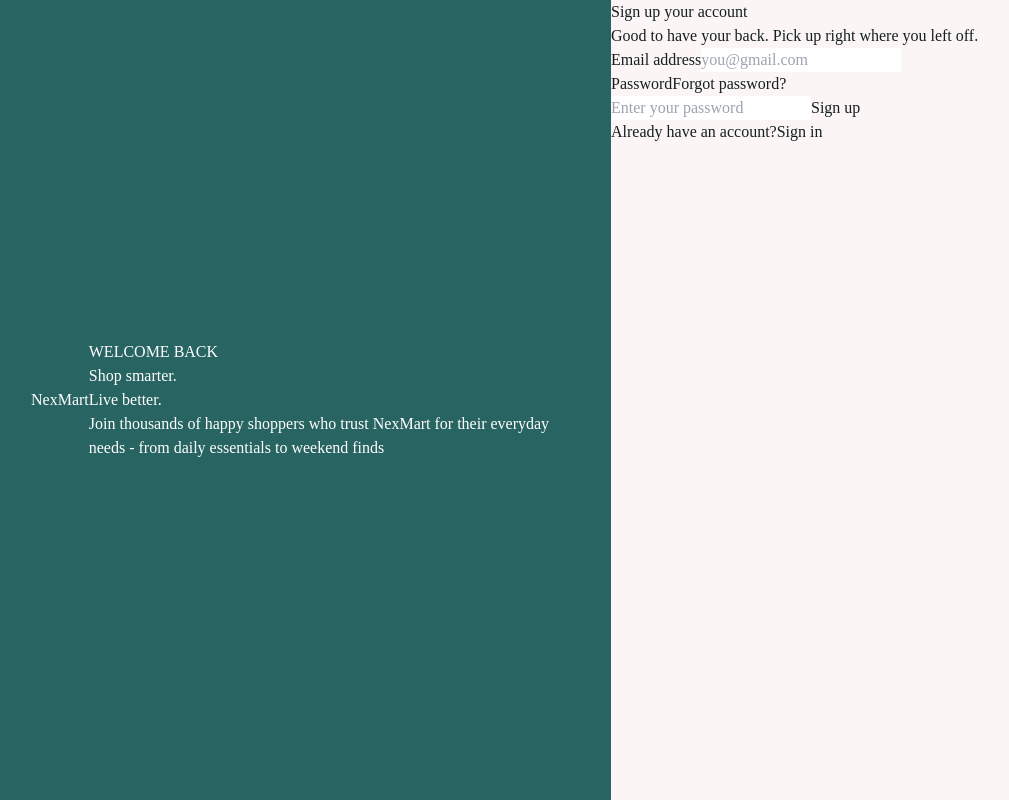
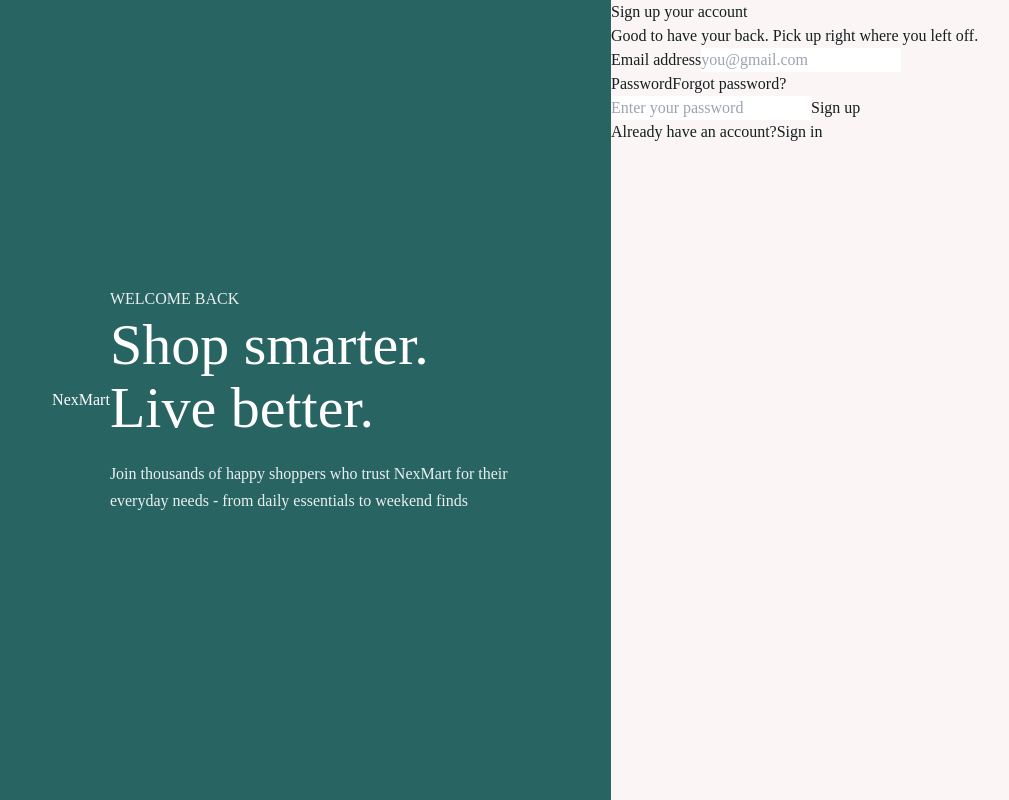
Before and after one commit to jasonkhoo05/Marketplace-Platform, a Next.js app in the folder nexmart/: page /signup in a window 1280 px wide. Shown: the whole page, without its empty margins (29-1038 px from the left). Built offline with nearby package versions, Linux system fonts and the light colour scheme.

Commit message:
feature: implement design for content left #frontend

```diff
--- a/nexmart/app/signup/signup.css
+++ b/nexmart/app/signup/signup.css
@@ -25,3 +25,19 @@
     justify-content:center;
     padding:60px;
 }
+
+.content-left{
+    max-width:420px;
+}
+
+.content-left h1{
+  font-size:58px;
+  line-height:1.1;
+  margin-bottom:20px;
+}
+
+.content-left p{
+  font-size:16px;
+  line-height:1.7;
+  opacity:0.9;
+}
```
